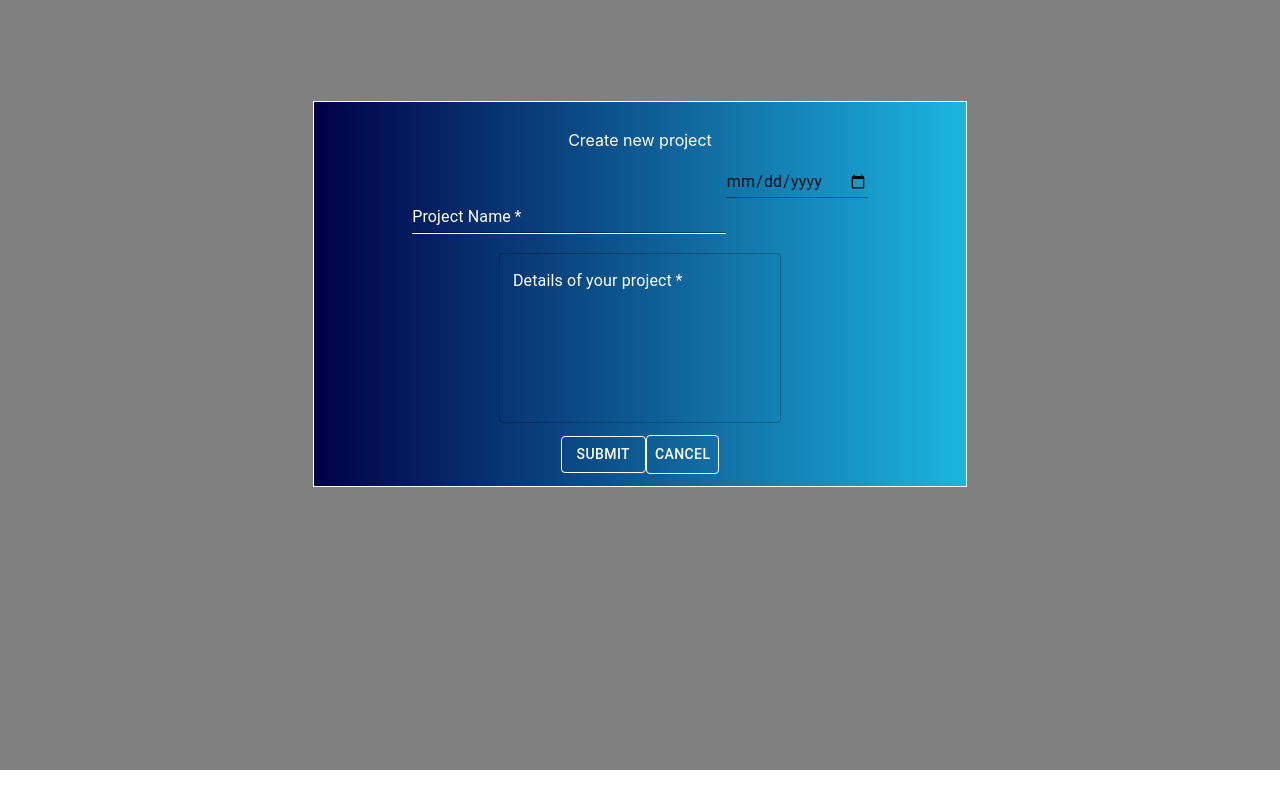
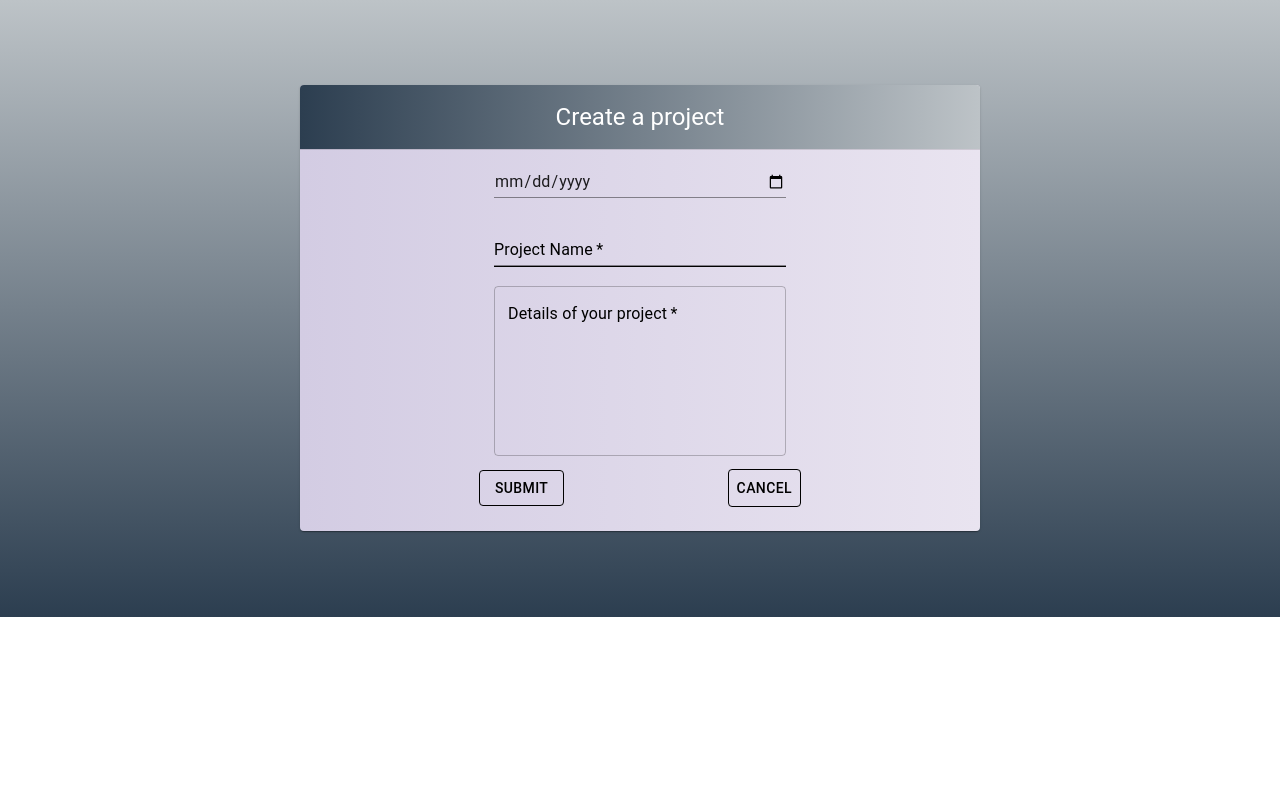
Before and after one commit to Dlray89/.DonIT, a React (Create React App) app in the folder protask/: page /addproject in a window 1280 px wide. Built offline with nearby package versions, Linux system fonts and the light colour scheme.

Commit message:
added addingtion styling

```diff
--- a/protask/src/Components/ContentBlock.js
+++ b/protask/src/Components/ContentBlock.js
@@ -105,13 +105,13 @@
 
 
 
-                <Card style={{ width: '50%', textAlign: 'center', background:'linear-gradient(to right, #d3cce3, #e9e4f0)', textAlign:'center', color:'white' }}>
+                <Card style={{ width: '50%', textAlign: 'center', background:'linear-gradient(to right, #d3cce3, #e9e4f0)', textAlign:'center', color:'white', overflowY:'scroll', height:'60vh' }}>
                     <CardHeader style={{background:'linear-gradient(to left, #bdc3c7, #2c3e50)'}} title='Your Timeline' />
 
                     <Divider />
                     {sortedProjects.map(project => (
 
-                        <Timeline align='alternate'>
+                        <Timeline style={{}} align='alternate'>
                             <TimelineItem>
                                 <TimelineOppositeContent>
                                     <Typography style={{color:'black'}}>
--- a/protask/src/Projects/addProject.js
+++ b/protask/src/Projects/addProject.js
@@ -3,7 +3,7 @@
 import TaskOps from '../CRUD-OPS/tasksCRUD'
 import crudOps from "../CRUD-OPS/crud_operations"
 import TagOps from "../CRUD-OPS/TagsCrud"
-import { TextField, Button } from "@material-ui/core"
+import { TextField, Button, Card, CardHeader, CardContent, CardActionArea, Divider } from "@material-ui/core"
 import { number } from "prop-types"
 
 const AddProject = () => {
@@ -137,38 +137,30 @@
 
 
     return (
-        <div style={{ width: "100%", textAlign: 'center', height: "93vh", padding: "1%", background: 'grey' }}>
+        <div style={{ width: "100%", textAlign: 'center', padding: "1.4%", background: 'linear-gradient(to bottom, #bdc3c7, #2c3e50)'}}>
             {submitted ? (
-                <div>
-                    <p style={{ color: 'white' }}>THIS IS YOUR PROJECT-ID: #{project.id}</p>
-                    <p style={{ color: 'white' }}>YOU WILL NEED THIS TO ADD A TASK TO GET YOU STARTED!</p>
+                <div style={{width:'100%', padding:"14.4%", boxSizing:'border-box'}}>
+                <Card>
+                    <CardHeader  />
+                    <CardContent>
+                    <p style={{ color: 'black' }}>THIS IS YOUR PROJECT-ID: #{project.id}</p>
+                    <p style={{ color: 'black' }}>YOU WILL NEED THIS TO ADD A TASK TO GET YOU STARTED!</p>
                     <Link to='/addtasks'><Button variant='outlined' onClick={newProject}>
                         Next: Add a task
                        </Button></Link>
+                       </CardContent>
+                </Card>
                 </div>
             ) : (
-                    <div style={{ border: "solid 1px white", width: "50%", padding: "1%", margin: "7% auto", background: "white", background: "linear-gradient(to right, #000046, #1cb5e0)", color: 'white' }}>
-                        <div>
-                            <p>Create new project</p>
+                    <div style={{width: "100%", padding: "4.4%", margin: "1% auto", background: "black", background: "linear-gradient(to bottom, #bdc3c7, #2c3e50);", color: 'black', boxSizing:'border-box', }}>
+                        <Card style={{width: '60%', margin: '0 auto', background: 'linear-gradient(to right, #d3cce3, #e9e4f0)'}}>
+                            <CardHeader style={{background:'linear-gradient(to left, #bdc3c7, #2c3e50)', color:'white'}} title='Create a project'  />
+                            <Divider  />
+                            <CardContent>
+
+                                <div style={{ boxSizing:'border-box'}}>
                             <TextField
-                                style={{ width: "50%", margin: "3% 0", color:'white', borderBottom: 'solid 1px white' }}
-                                label="Project Name"
-                                type='text'
-                                id='name'
-                                required
-                                value={project.name}
-                                onChange={handleChange}
-                                name='name'
-                                InputLabelProps={{
-                                    style: {
-                                        color:'white',
-                                    }
-                                }}
-                                InputProps={{color:'white'}}
-
-                            />
-                            <TextField
-                            style={{}}
+                            style={{ width: '45%'}}
                             type='date'
                             id='createdAt'
                             required
@@ -180,13 +172,43 @@
                             }}
 
                             />
-                        </div>
-                        <div>
+                            </div>
+                            <div style={{ boxSizing:'border-box'}}>
+                            <TextField
+                                style={{ width: "45%", margin: "3% 0", color:'black', borderBottom: 'solid 1px black' }}
+                                label="Project Name"
+                                type='text'
+                                id='name'
+                                required
+                                value={project.name}
+                                onChange={handleChange}
+                                name='name'
+                                inputProps={{
+                                    style: {
+                                        color: 'black',
+                                        textAlign: 'center'
+                                    }
+                                }}
+
+                                InputLabelProps={{
+                                    style: {
+                                        color: 'black',
+                                        border: 'solid 2xp black',
+                                        textAlign: 'center'
+                                    }
+                                }}
+
+                            />
+                            </div>
+
+
+
+                             <div style={{boxSizing:'border-box'}}>
                             <TextField
 
                                 multiline
-                                style={{ width: "45%", marginBottom: "2%", color:'white'}}
-                                color='white'
+                                style={{ width: "45%", marginBottom: "2%", color:'black'}}
+                                color='black'
                                 rows={7}
                                 variant="outlined"
                                 type='text'
@@ -196,18 +218,30 @@
                                 onChange={handleChange}
                                 name='details'
                                 label="Details of your project"
+                                inputProps={{
+                                    style: {
+                                        color: 'black',
+                                        // textAlign: 'center'
+                                    }
+                                }}
+
                                 InputLabelProps={{
                                     style: {
-                                        color:'white',
-
+                                        color: 'black',
+                                        // textAlign: 'center'
                                     }
                                 }}
                             />
                         </div>
-                        <div>
-                            <Button style={{color:'white', border:'solid 1px white'}} variant='outlined' onClick={saveProject}>Submit</Button>
-                            <Link to='/'><Button style={{color:'white', border:'solid 1px white'}}>Cancel</Button></Link>
-                        </div>
+
+                        <CardActionArea style={{display:'flex', justifyContent:'space-evenly'}}>
+                            <Button style={{color:'black', border:'solid 1px black'}} variant='outlined' onClick={saveProject}>Submit</Button>
+                            <Link to='/dashboard'><Button style={{color:'black', border:'solid 1px black'}}>Cancel</Button></Link>
+                        </CardActionArea>
+                            </CardContent>
+                        </Card>
+
+
                     </div>
                 )}
 
--- a/protask/src/Projects/projectsList.js
+++ b/protask/src/Projects/projectsList.js
@@ -9,7 +9,8 @@
     plRoot: {
         width: '100%',
         padding: '1%',
-        background:'grey'
+        background:'grey',
+        overflow:'auto'
     },
     cardRoot: {
         display: 'flex',
@@ -87,7 +88,7 @@
             </div>
 
 
-            <div>
+            <div style={{scrollBehavior:'smooth', height:'80vh'}}>
                 {projects.map(project => (
                     <Card variant='outlined' className={classes.cardRoot}>
                         <CardHeader subheaderTypographyProps={{color:'white'}} style={{ display: 'flex' }} title={project.name} subheader={project.details} />
--- a/protask/src/index.css
+++ b/protask/src/index.css
@@ -5,6 +5,7 @@
     sans-serif;
   -webkit-font-smoothing: antialiased;
   -moz-osx-font-smoothing: grayscale;
+  overflow:visible;
 }
 
 code {
```
